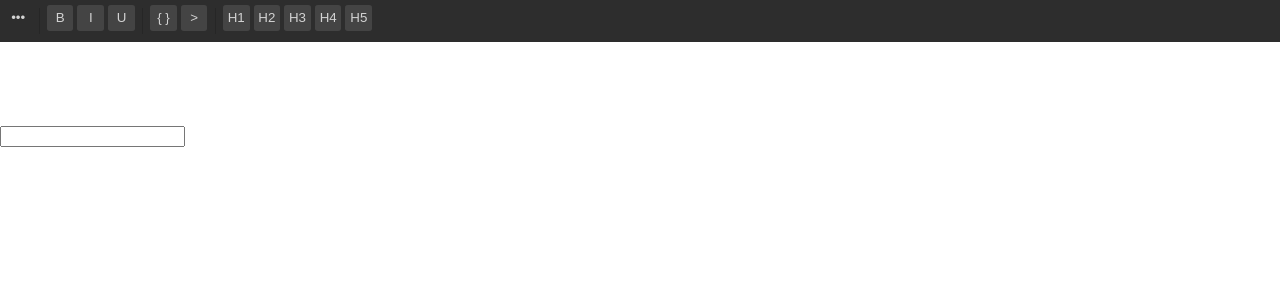
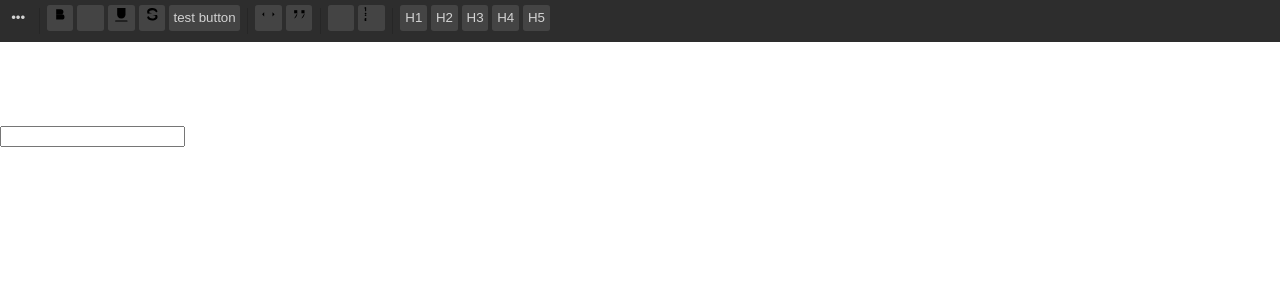
Before and after one commit to dgrundel/scribble, a Svelte app: page / in a window 1280 px wide. Shown: the top 300 px of the page. Built offline with nearby package versions, Linux system fonts and the light colour scheme; the HTML template or start-up script is replaced by a standard one.

Commit message:
styling toolbar, using builtin icons

```diff
--- a/src/Editor.svelte
+++ b/src/Editor.svelte
@@ -2,15 +2,8 @@
     import {  onMount } from 'svelte'
     import Quill from "quill";
 
+    // icon overrides
     var icons = Quill.import('ui/icons');
-
-    icons['bold'] = 'B';
-    icons['italic'] = 'I';
-    icons['underline'] = 'U';
-
-    icons['code-block'] = '{ }';
-    icons['blockquote'] = '>';
-
     icons['header']['1'] = 'H1';
     icons['header']['2'] = 'H2';
     icons['header']['3'] = 'H3';
--- a/src/Toolbar.svelte
+++ b/src/Toolbar.svelte
@@ -11,11 +11,18 @@ export let openMenu: () => void;
     <button class="tool ql-bold"></button>
     <button class="tool ql-italic"></button>
     <button class="tool ql-underline"></button>
+    <button class="tool ql-strike"></button>
+    <button class="tool">test button</button>
 
     <span class="divider"></span>
 
     <button class="tool ql-code-block"></button>
     <button class="tool ql-blockquote"></button>
+
+    <span class="divider"></span>
+
+    <button class="tool ql-list" value="bullet"></button>
+    <button class="tool ql-list" value="ordered"></button>
 
     <span class="divider"></span>
 
@@ -35,6 +42,12 @@ export let openMenu: () => void;
         display: flex;
         gap: 0.25em;
         overflow-x: auto;
+        overflow-y: hidden;
+        scrollbar-width: none;
+    }
+
+    .toolbar:hover {
+        scrollbar-width: auto;
     }
 
     .divider {
@@ -58,5 +71,6 @@ export let openMenu: () => void;
 
         background-color: #444444;
         color: rgb(211, 211, 211);
+        cursor: pointer;
     }
 </style>
```
Also changed, not shown: 30 other files (tests, documents, lock files or other folders).
